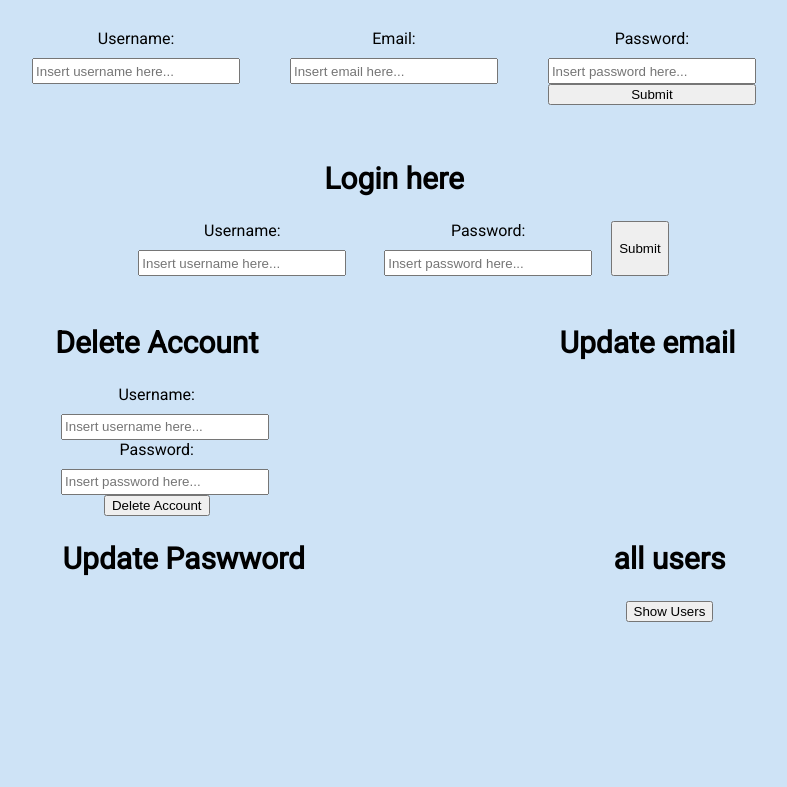
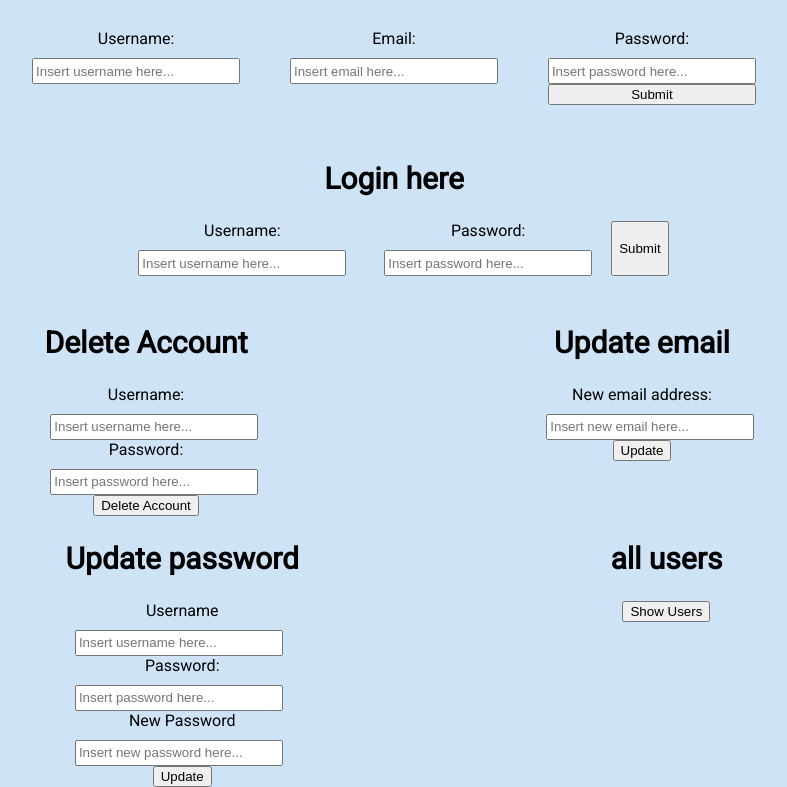
Before and after one commit to gtinsley99/bcrypt, a React (Create React App) app in the folder client/: page / in a window 1280 px wide. Shown: the part 242-1029 px from the top of the page, without its empty margins (246-1033 px from the left). Before the commit the page ends 864 px from the top, so only its background shows below. Built offline with nearby package versions, Linux system fonts and the light colour scheme.

Commit message:
add update password route to client and success/error modal working

```diff
--- a/client/src/App.js
+++ b/client/src/App.js
@@ -10,6 +10,8 @@ import AllUsersModal from "./components/modal/AllUsersModal";
 import LoginErrorModal from "./components/modal/ErrorModal";
 import RegErrorModal from "./components/modal/RegErrorModal";
 import DeleteUserModal from "./components/modal/DelModal";
+import UpdateEmailModal from "./components/modal/UpdateEmailModal";
+import UpdatePassModal from "./components/modal/UpdatePassModal";
 // import { readCookie } from "./common";
 
 function App() {
@@ -20,19 +22,68 @@ function App() {
   const [user, setUser] = useState("");
   const [showRegErrorModal, setShowRegErrorModal] = useState(false);
   const [showDelModal, setShowDelModal] = useState(false);
+  const [showUpdPassModal, setShowUpdPassModal] = useState(false);
+  const [showUpdEmailModal, setShowUpdEmailModal] = useState(false);
 
   return (
     <div className="App">
-      <Title user={user}/>
-      <Register setShowModal={setShowRegErrorModal} setUser={setUser} setError={setError} error = {error}/>
-      <Login setShowModal={setShowLogErrorModal} setUser={setUser} setError={setError}/>
-      <ChangeUserData setShowUsers={setShowUsers} setError={setError} setUser={setUser} setShowDelModal={setShowDelModal} />
-      {showUsers && <AllUsersModal setShowUsers={setShowUsers} usersList={usersList}/>}
-      {showLogErrorModal && <LoginErrorModal setShowModal={setShowLogErrorModal} />}
-      {showRegErrorModal && <RegErrorModal setShowModal = {setShowRegErrorModal} error={error} setError={setError} />}
-      {showDelModal && <DeleteUserModal setShowModal={setShowDelModal} error={error} setError={setError} user={user} />}
+      <Title user={user} />
+      <Register
+        setShowModal={setShowRegErrorModal}
+        setUser={setUser}
+        setError={setError}
+        error={error}
+      />
+      <Login
+        setShowModal={setShowLogErrorModal}
+        setUser={setUser}
+        setError={setError}
+      />
+      <ChangeUserData
+        setShowUsers={setShowUsers}
+        setError={setError}
+        setUser={setUser}
+        setShowDelModal={setShowDelModal}
+        setShowUpdPassModal={setShowUpdPassModal}
+        setShowUpdEmailModal={setShowUpdEmailModal}
+      />
+      {showUsers && (
+        <AllUsersModal setShowUsers={setShowUsers} usersList={usersList} setError={setError} />
+      )}
+      {showLogErrorModal && (
+        <LoginErrorModal setShowModal={setShowLogErrorModal} setError={setError} />
+      )}
+      {showRegErrorModal && (
+        <RegErrorModal
+          setShowModal={setShowRegErrorModal}
+          error={error}
+          setError={setError}
+        />
+      )}
+      {showDelModal && (
+        <DeleteUserModal
+          setShowModal={setShowDelModal}
+          error={error}
+          setError={setError}
+          user={user}
+        />
+      )}
+      {showUpdPassModal && (
+        <UpdatePassModal
+          setShowModal={setShowUpdPassModal}
+          error={error}
+          setError={setError}
+        />
+      )}
+      {showUpdEmailModal && (
+        <UpdateEmailModal
+          setShowModal={setShowUpdEmailModal}
+          error={error}
+          setError={setError}
+        />
+      )}
     </div>
   );
-};
+}
 
 export default App;
--- a/client/src/components/changeUserData/ChangeUserData.js
+++ b/client/src/components/changeUserData/ChangeUserData.js
@@ -11,7 +11,7 @@ const ChangeUserData = (props) => {
         <UpdateEmail />
       </div>
       <div className="userOptions">
-        <UpdatePassword />
+        <UpdatePassword setError={props.setError} setShowModal={props.setShowUpdPassModal} />
         <ListAllUsers setShowUsers={props.setShowUsers} />
       </div>
     </div>
--- a/client/src/components/changeUserData/UpdateEmail.js
+++ b/client/src/components/changeUserData/UpdateEmail.js
@@ -1,7 +1,29 @@
+import { useState } from "react";
+
 const UpdateEmail = () => {
-    return(
-        <h2>Update email</h2>
-    );
+  const [email, setEmail] = useState("");
+
+  const handleSubmit = (e) => {
+    e.preventDefault();
+    setEmail("");
+  };
+
+  return (
+    <div>
+      <h2>Update email</h2>
+      <form onSubmit={handleSubmit}>
+        <div className="inputField">
+          <label>New email address:</label>
+          <input
+            placeholder="Insert new email here..."
+            value={email}
+            onChange={(e) => setEmail(e.target.value)}
+          ></input>
+        </div>
+        <button type="submit">Update</button>
+      </form>
+    </div>
+  );
 };
 
 export default UpdateEmail;
--- a/client/src/components/changeUserData/UpdatePassword.js
+++ b/client/src/components/changeUserData/UpdatePassword.js
@@ -1,7 +1,58 @@
-const UpdatePassword = () => {
-    return(
-        <h2>Update Paswword</h2>
+import { useState } from "react";
+import { UpdatePasswordRoute } from "../../utils";
+
+const UpdatePassword = (props) => {
+  const [username, setUsername] = useState("");
+  const [password, setPassword] = useState("");
+  const [newPassword, setNewPassword] = useState("");
+
+  const handleSubmit = async (e) => {
+    e.preventDefault();
+    await UpdatePasswordRoute(
+      username,
+      password,
+      newPassword,
+      props.setError,
+      props.setShowModal
     );
+    setUsername("");
+    setPassword("");
+    setNewPassword("");
+  };
+  return (
+    <div>
+      <h2>Update password</h2>
+      <form onSubmit={handleSubmit}>
+        <div className="inputField">
+          <label>Username</label>
+          <input
+            placeholder="Insert username here..."
+            value={username}
+            onChange={(e) => setUsername(e.target.value)}
+          ></input>
+        </div>
+        <div className="inputField">
+          <label>Password:</label>
+          <input
+            placeholder="Insert password here..."
+            type="password"
+            value={password}
+            onChange={(e) => setPassword(e.target.value)}
+          ></input>
+        </div>
+        <div className="inputField">
+          <label>New Password</label>
+          <input
+            placeholder="Insert new password here..."
+            type="password"
+            value={newPassword}
+            onChange={(e) => setNewPassword(e.target.value)}
+          ></input>
+        </div>
+        <button type="submit">Update</button>
+      </form>
+    </div>
+  );
 };
 
 export default UpdatePassword;
--- a/client/src/components/modal/DelModal.js
+++ b/client/src/components/modal/DelModal.js
@@ -1,6 +1,7 @@
 const DeleteUserModal = (props) => {
   const handleClick = () => {
     props.setShowModal(false);
+    props.setError(null);
   };
 
   return (
--- a/client/src/components/modal/ErrorModal.js
+++ b/client/src/components/modal/ErrorModal.js
@@ -1,6 +1,7 @@
 const LoginErrorModal = (props) => {
   const handleClick = () => {
     props.setShowModal(false);
+    props.setError(null);
   };
 
   return (
--- /dev/null
+++ b/client/src/components/modal/UpdateEmailModal.js
@@ -0,0 +1,21 @@
+const UpdateEmailModal = (props) => {
+    const handleClick = () => {
+      props.setShowModal(false);
+      props.setError(null);
+    };
+
+    return (
+      <div className="modalBackgrnd">
+        <div className="modal">
+          {/* {props.error.message === "Not Implemented" ? ( */}
+            <p>Email updated</p>
+        {/* //   ) : (
+        //     <p>User deleted</p>
+        //   )} */}
+          <button onClick={handleClick}>Close</button>
+        </div>
+      </div>
+    );
+  };
+
+  export default UpdateEmailModal;
--- /dev/null
+++ b/client/src/components/modal/UpdatePassModal.js
@@ -0,0 +1,21 @@
+const UpdatePassModal = (props) => {
+    const handleClick = () => {
+      props.setShowModal(false);
+      props.setError(null);
+    };
+
+    return (
+      <div className="modalBackgrnd">
+        <div className="modal">
+          {props.error === null ? (
+            <p>Password changed</p>
+        ) : (
+         <p>Username or password incorrect</p>
+         )}
+          <button onClick={handleClick}>Close</button>
+        </div>
+      </div>
+    );
+  };
+
+  export default UpdatePassModal;
--- a/client/src/utils/index.js
+++ b/client/src/utils/index.js
@@ -81,4 +81,27 @@ export const RegisterRoute = async (regUsername, regEmail, regPassword, setUser,
       setError(error);
       setShowModal(true);
     }
+  };
+
+  export const UpdatePasswordRoute = async (updUsername, updPassword, updNewPassword, setError, setShowModal) => {
+    try {
+      const res = await fetch("http://localhost:80/users/updatepassword", {
+        method: "PUT",
+        headers: { "Content-Type": "application/json" },
+        body: JSON.stringify({
+          username: updUsername,
+          password: updPassword,
+          newpassword: updNewPassword
+        }),
+      });
+      if (!res.ok) {
+        throw new Error(res.statusText);
+      }
+      const data = await res.json();
+      setShowModal(true);
+    } catch (error) {
+      console.log(error);
+      setError(error);
+      setShowModal(true);
+    }
   }
```
